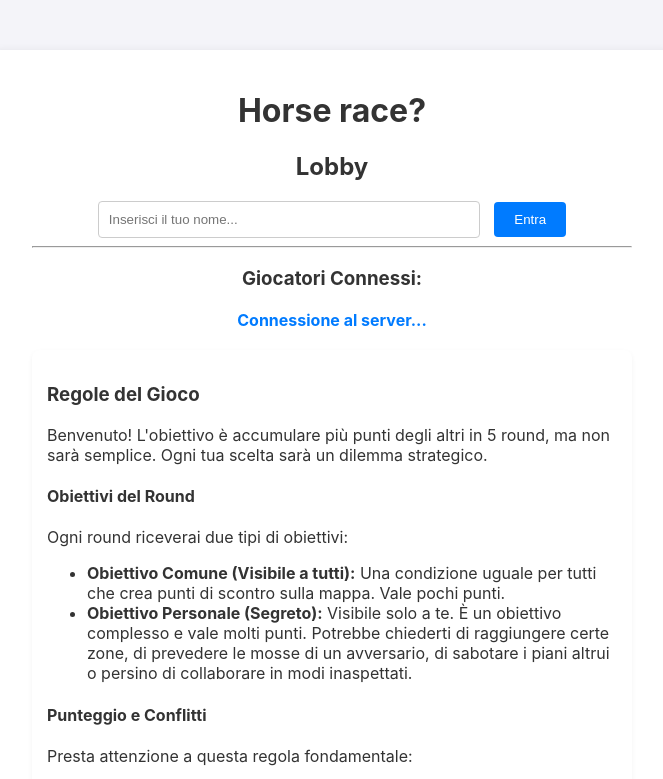
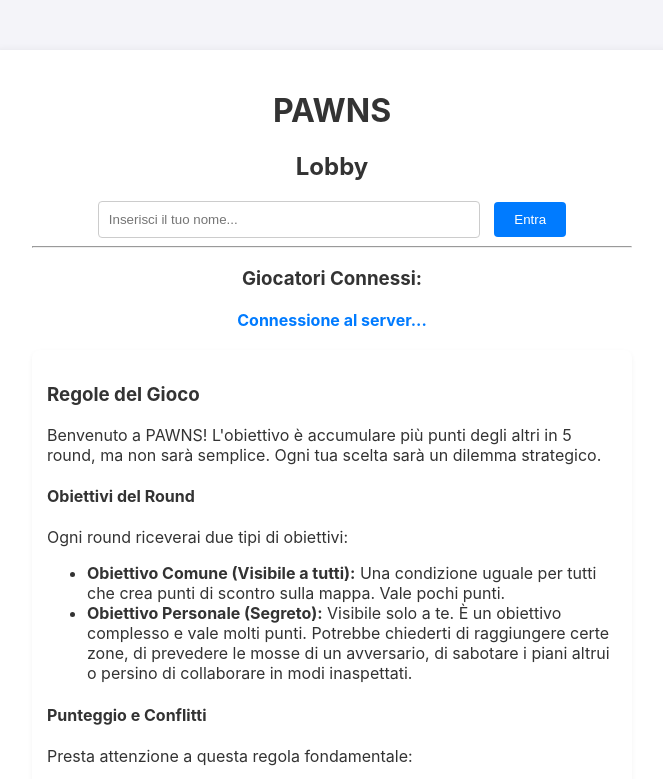
Before and after one commit to Tianyu-SuGIT/PAWNS_AND_ORDER, a plain HTML site: page index.html in a window 1280 px wide. Shown: the top 779 px of the page, without its empty margins (308-971 px from the left). Drawn offline with nearby package versions, Linux system fonts and the light colour scheme; no server answers.

Commit message:
Add files via upload

```diff
--- a/index.html
+++ b/index.html
@@ -2,7 +2,7 @@
 <html lang="it">
 <head>
     <meta charset="UTF-8">
-    <title>Horse race?</title>
+    <title>PAWNS</title>
     <style>
         :root { --c-blue: #007bff; --c-green: #28a745; --c-red: #d9534f; --c-light-gray: #f8f9fa; --c-white: #fff; --c-text: #333; }
         body { font-family: -apple-system, BlinkMacSystemFont, "Segoe UI", Roboto, Helvetica, Arial, sans-serif; margin: 0; background-color: #f4f4f9; color: var(--c-text); font-size: 16px; }
@@ -57,7 +57,7 @@
 
     <div id="lobby-view">
         <div class="container">
-            <h1>Horse race?</h1>
+            <h1>PAWNS</h1>
             <h2>Lobby</h2>
             <div id="join-form">
                 <input type="text" id="username-input" placeholder="Inserisci il tuo nome...">
@@ -70,7 +70,7 @@
 
             <div id="game-rules" class="card" style="margin-top: 20px; text-align: left;">
                 <h3>Regole del Gioco</h3>
-                <p>Benvenuto! L'obiettivo è accumulare più punti degli altri in 5 round, ma non sarà semplice. Ogni tua scelta sarà un dilemma strategico.</p>
+                <p>Benvenuto a PAWNS! L'obiettivo è accumulare più punti degli altri in 5 round, ma non sarà semplice. Ogni tua scelta sarà un dilemma strategico.</p>
 
                 <h4>Obiettivi del Round</h4>
                 <p>Ogni round riceverai due tipi di obiettivi:</p>
@@ -140,7 +140,7 @@
     <script src="https://cdn.socket.io/4.7.5/socket.io.min.js"></script>
     <script>
         document.addEventListener('DOMContentLoaded', () => {
-            const socket = io("INCOLLA_QUI_L'URL_DEL_TUO_BACKEND");
+            const socket = io("https://horse-race-irrb.onrender.com");
 
             let mySid = '';
             let myUsername = '';
```
